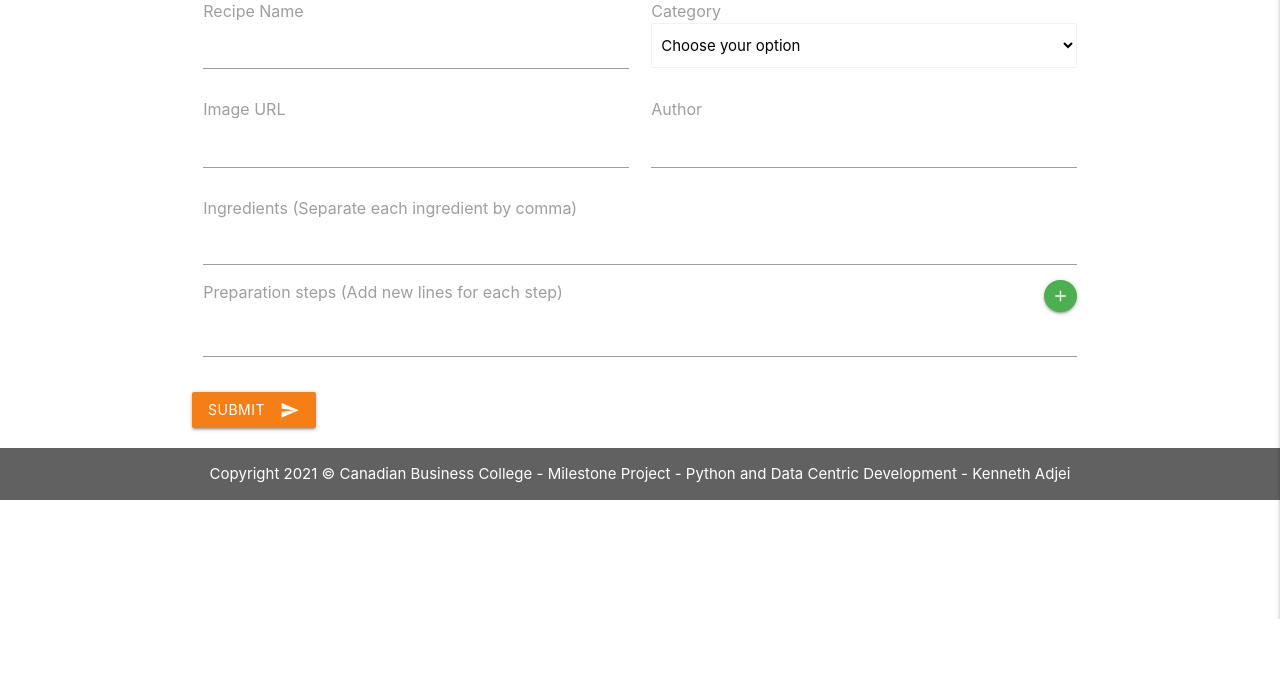
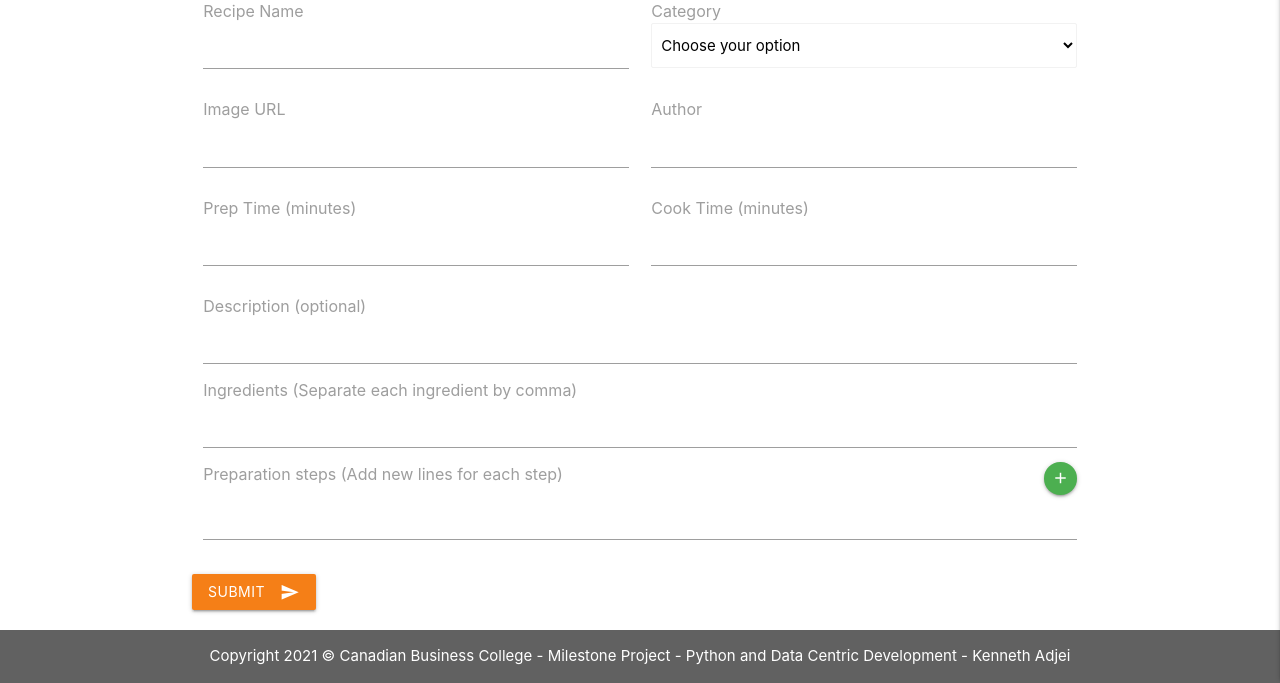
Before and after one commit to kmadjei/MilestoneProject-Python-and-DataCentricDevelopment, a Flask app: page /add_recipe in a window 1280 px wide. Shown: the part 181-864 px from the top of the page. Before the commit the page ends 800 px from the top, so only its background shows below. Run offline with Flask 2, Linux system fonts and the light colour scheme; data that the repository does not hold is empty; some libraries are stand-ins or nearby versions.

Commit message:
started working on CRUD functionalities for Add recipe

```diff
--- a/templates/add_recipe.html
+++ b/templates/add_recipe.html
@@ -30,6 +30,20 @@
                 </div>
             </div>
             <div class="row">
+                <div class="col s12 m6">
+                    <label for="prep_time">Prep Time (minutes)</label>
+                    <input class="validate" type="number" id="prep_time" name="prep_time" required>
+                </div>
+                <div class="col s12 m6">
+                    <label for="cook_time">Cook Time (minutes)</label>
+                    <input class="validate" type="number" id="cook_time" name="cook_time" required>
+                </div>
+            </div>
+            <div class="row">
+                <div class="col s12">
+                    <label for="description">Description (optional)<span></span></label>
+                    <textarea id="description" name="description" class="validate materialize-textarea"></textarea>
+                </div>
                 <div class="col s12">
                     <label for="ingredients">Ingredients (Separate each ingredient by comma) <span></span></label>
                     <textarea id="ingredients" name="ingredients" class="validate materialize-textarea" required></textarea>
```
Also changed, not shown: app.py (+0 -18 lines), templates/recipes.html (+3 -11 lines).
